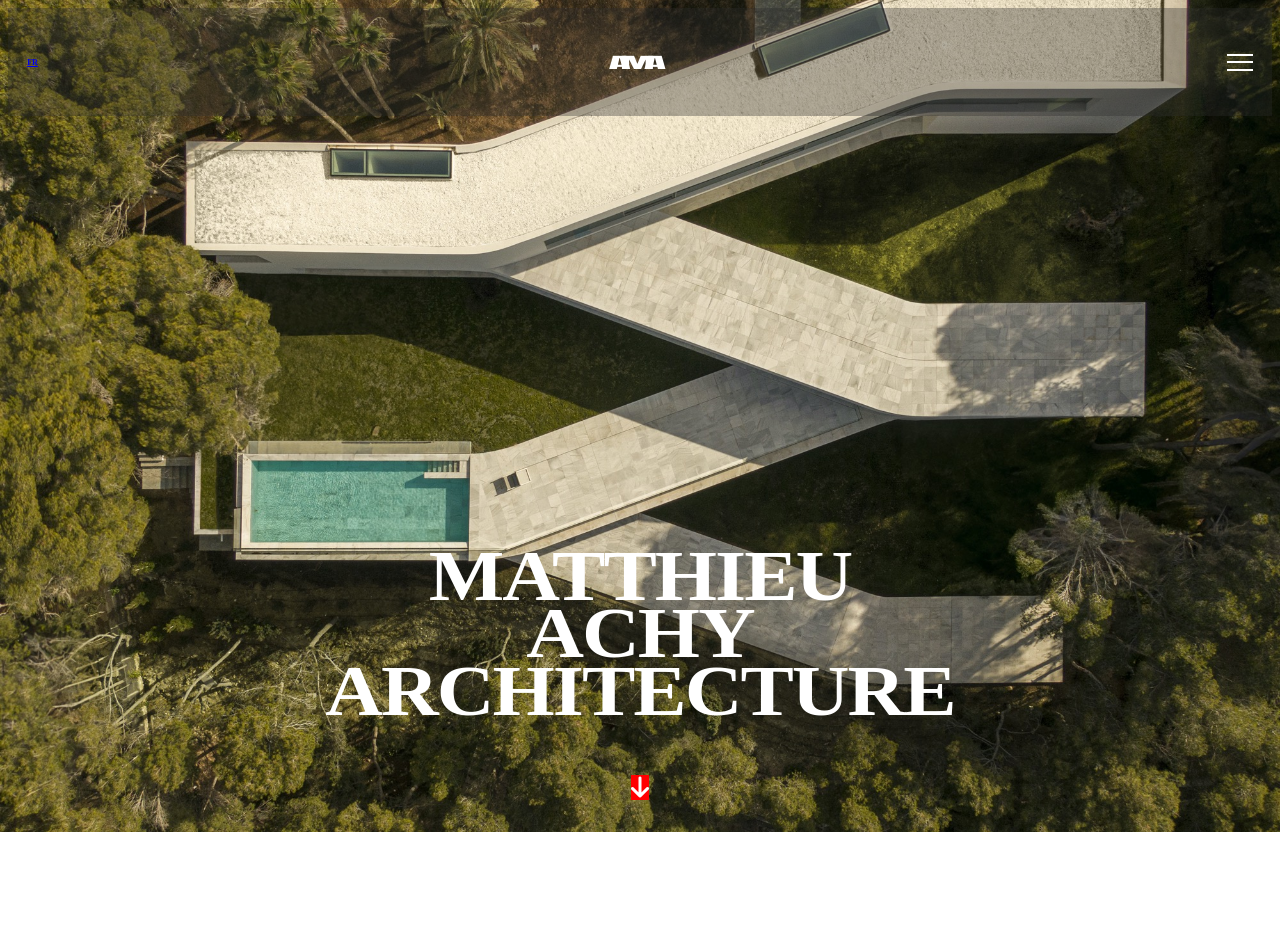
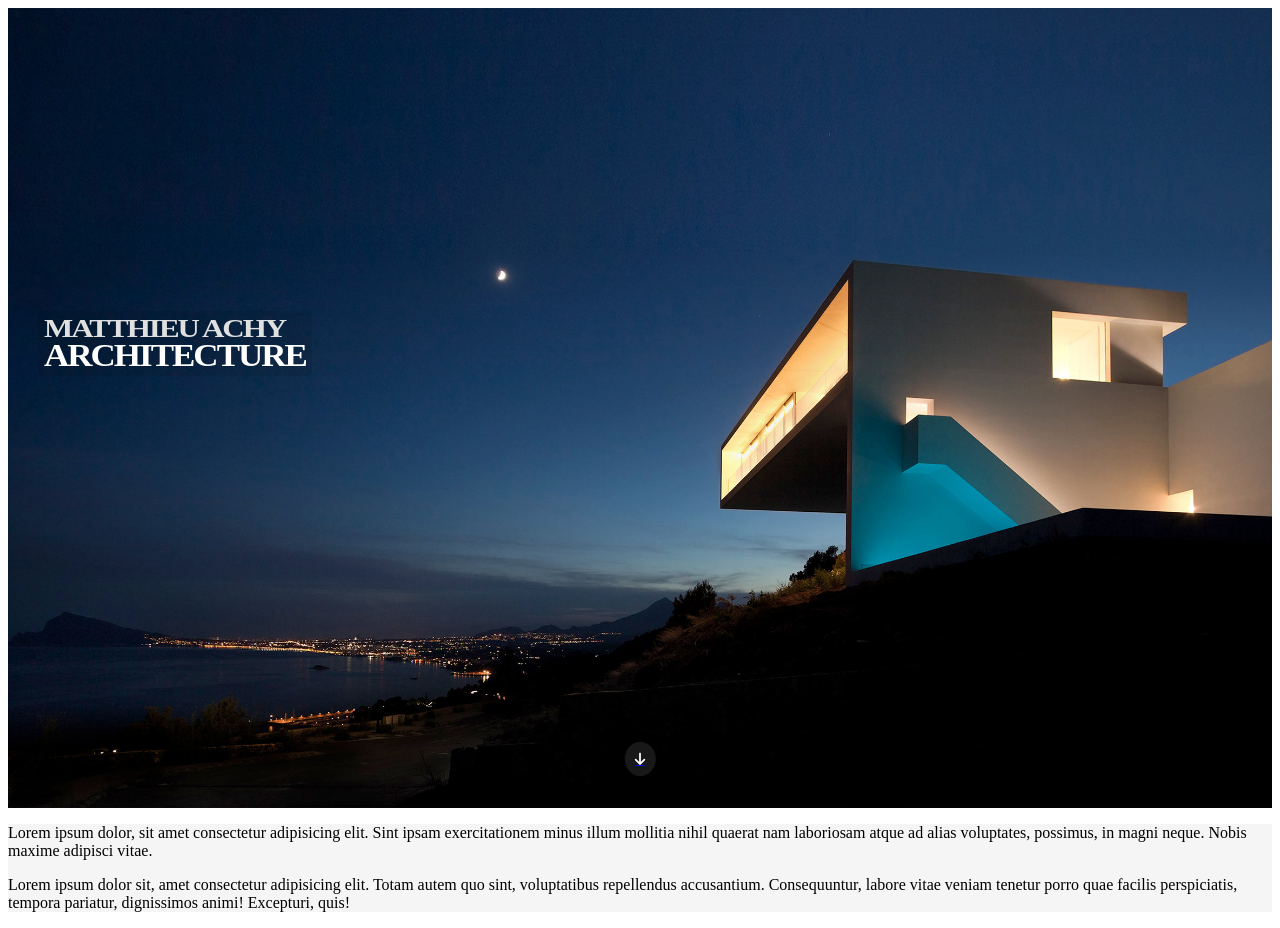
Before and after one commit to manda9988/ams-archi, a SvelteKit app: page / in a window 1280 px wide. Before the commit the page ends 832 px from the top, so only its background shows below. Built offline with nearby package versions, Linux system fonts and the light colour scheme.

Commit message:
Initial commit

```diff
--- a/src/routes/+layout.svelte
+++ b/src/routes/+layout.svelte
@@ -1,11 +1,11 @@
 <!-- layout.svelte -->
 <script>
 	import '@fortawesome/fontawesome-free/css/all.min.css';
-	import Nav from '../components/Nav.svelte';
+	// import Nav from '../components/Nav.svelte';
 	import Footer from '../components/Footer.svelte';
 </script>
 
-<Nav />
+<!-- <Nav /> -->
 
 <main>
 	<slot />
--- a/src/routes/+page.svelte
+++ b/src/routes/+page.svelte
@@ -1,10 +1,26 @@
 <!-- HOME -->
 
-<div class="home-background">
-	<h1>Matthieu Achy Architecture</h1>
+<div class="topHome">
+	<div class="title">
+		<h1>Matthieu Achy</h1>
+		<h2>Architecture</h2>
+	</div>
+
 	<a href="#section-below" class="arrow-down">
 		<i class="fa-solid fa-arrow-down"></i>
 	</a>
+</div>
+<div class="about">
+	<p>
+		Lorem ipsum dolor, sit amet consectetur adipisicing elit. Sint ipsam exercitationem minus illum
+		mollitia nihil quaerat nam laboriosam atque ad alias voluptates, possimus, in magni neque. Nobis
+		maxime adipisci vitae.
+	</p>
+	<p>
+		Lorem ipsum dolor sit, amet consectetur adipisicing elit. Totam autem quo sint, voluptatibus
+		repellendus accusantium. Consequuntur, labore vitae veniam tenetur porro quae facilis
+		perspiciatis, tempora pariatur, dignissimos animi! Excepturi, quis!
+	</p>
 </div>
 
 <style>
--- a/src/styles/global.scss
+++ b/src/styles/global.scss
@@ -3,12 +3,12 @@
 *::before,
 *::after {
 	box-sizing: border-box;
+	margin: 0;
+	padding: 0;
 }
 
 body {
-	margin: 0;
 	font-family: 'Inter', sans-serif;
-	line-height: 1.6;
 	overflow-x: hidden;
 }
 
--- a/src/styles/home.scss
+++ b/src/styles/home.scss
@@ -1,43 +1,67 @@
 // src/styles/home.scss
-.home-background {
+.topHome {
 	display: flex;
 	flex-direction: column;
-	justify-content: flex-end;
-	align-items: center;
-	position: absolute;
+	justify-content: center; // Centrer le contenu verticalement
+	align-items: flex-start; // Aligner le contenu à gauche
+	position: relative; // Pas besoin de 'absolute' ici
 	top: 0;
 	left: 0;
 	right: 0;
-	bottom: 0;
-	z-index: -1;
-	background-image: url('/images/img1.jpeg');
+	height: 100vh; // Hauteur fixe pour occuper l'écran entier
+	background: url('/images/topHomeImg.jpeg');
 	background-size: cover;
 	background-position: center;
-	height: 100vh;
-	padding-bottom: 4vh;
+}
+
+.title {
+	background: rgba(0, 0, 0, 0.085);
+	text-transform: uppercase;
+	color: white;
+	letter-spacing: -2px;
+	line-height: 0.8;
+	padding: 6px;
+	border-radius: 4px;
+	margin-left: 30px; // Positionnement à gauche avec une marge
+	transform: translateY(-150%); // Ajuster si nécessaire pour le centrage vertical
+	top: 50%; // Position verticale centrée
+	position: absolute; // Position absolue dans '.topHome'
 }
 
 h1 {
+	font-size: 31px;
+	transform: scaleY(0.8);
+	font-weight: 700;
 	margin: 0;
-	color: white;
-	text-transform: uppercase;
-	font-size: 80px;
-	line-height: 64px;
-	letter-spacing: -2px;
-	width: 660px;
-	font-weight: 700;
-	text-align: center;
+	color: rgb(224, 224, 224);
+}
+
+h2 {
+	font-size: 35px;
 	transform: scaleY(0.9);
-	margin-bottom: 46px;
-	// background: lightgreen;
+	margin: 0;
 }
 
 .arrow-down {
 	cursor: pointer;
-	background: rgb(255, 0, 0);
+	background: rgba(48, 48, 48, 0.511);
+	padding: 10px;
+	border-radius: 150%;
+	display: flex;
+	justify-content: center;
+	align-items: center;
+	position: absolute;
+	bottom: 4vh; // Ajusté pour s'aligner avec le padding du bas de '.topHome'
+	left: 50%; // Centré horizontalement
+	transform: translateX(-50%); // Centrage horizontal
 }
 
 .fa-arrow-down {
-	font-size: 24px; // Taille de l'icône
-	color: white; // Couleur de l'icône
+	font-size: 14px;
+	color: white;
 }
+
+.about {
+	background: whitesmoke;
+	// Pas besoin de 'position' ou 'z-index' ici
+}
```
Also changed, not shown: static/images/topHomeImg.jpeg (added).
